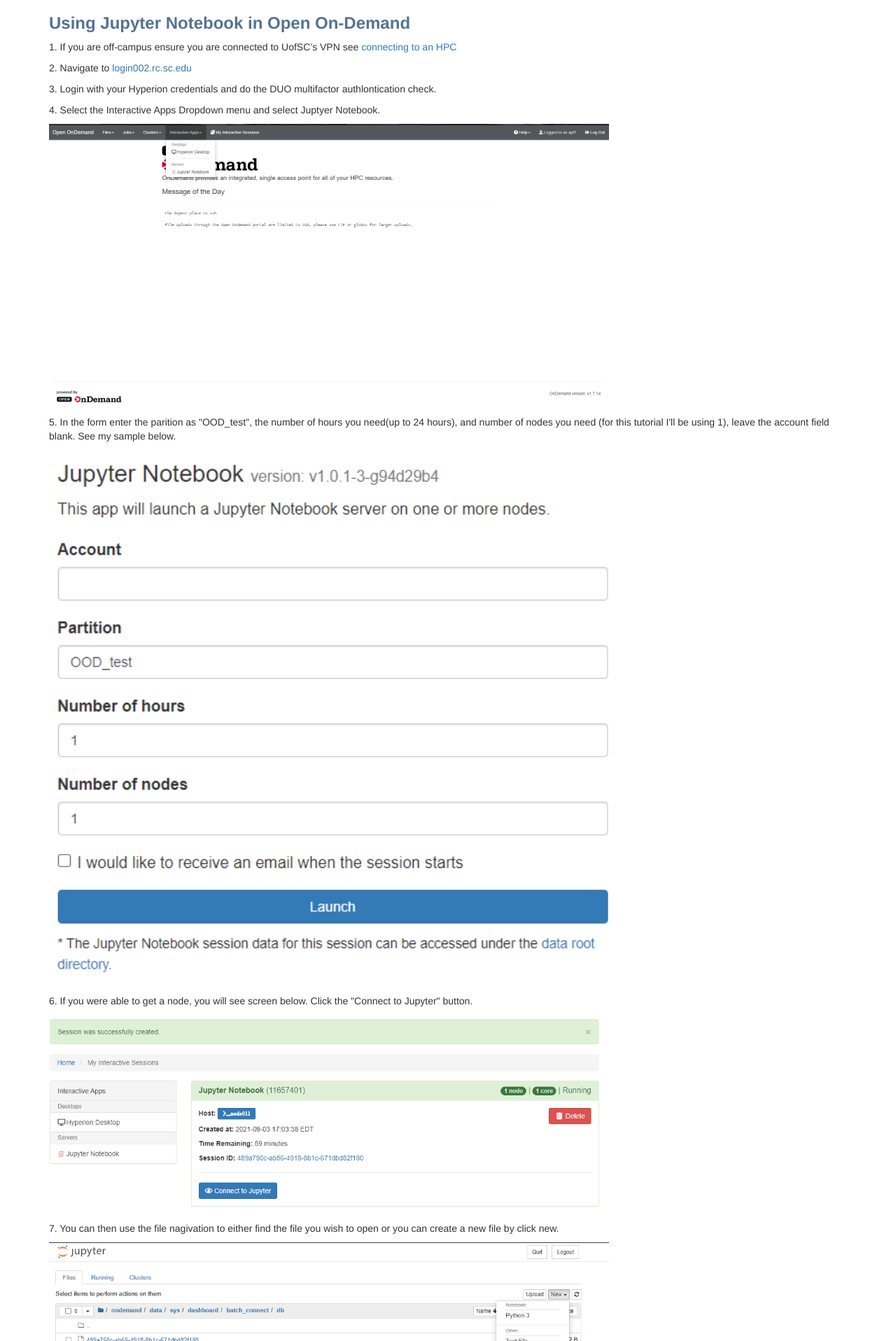
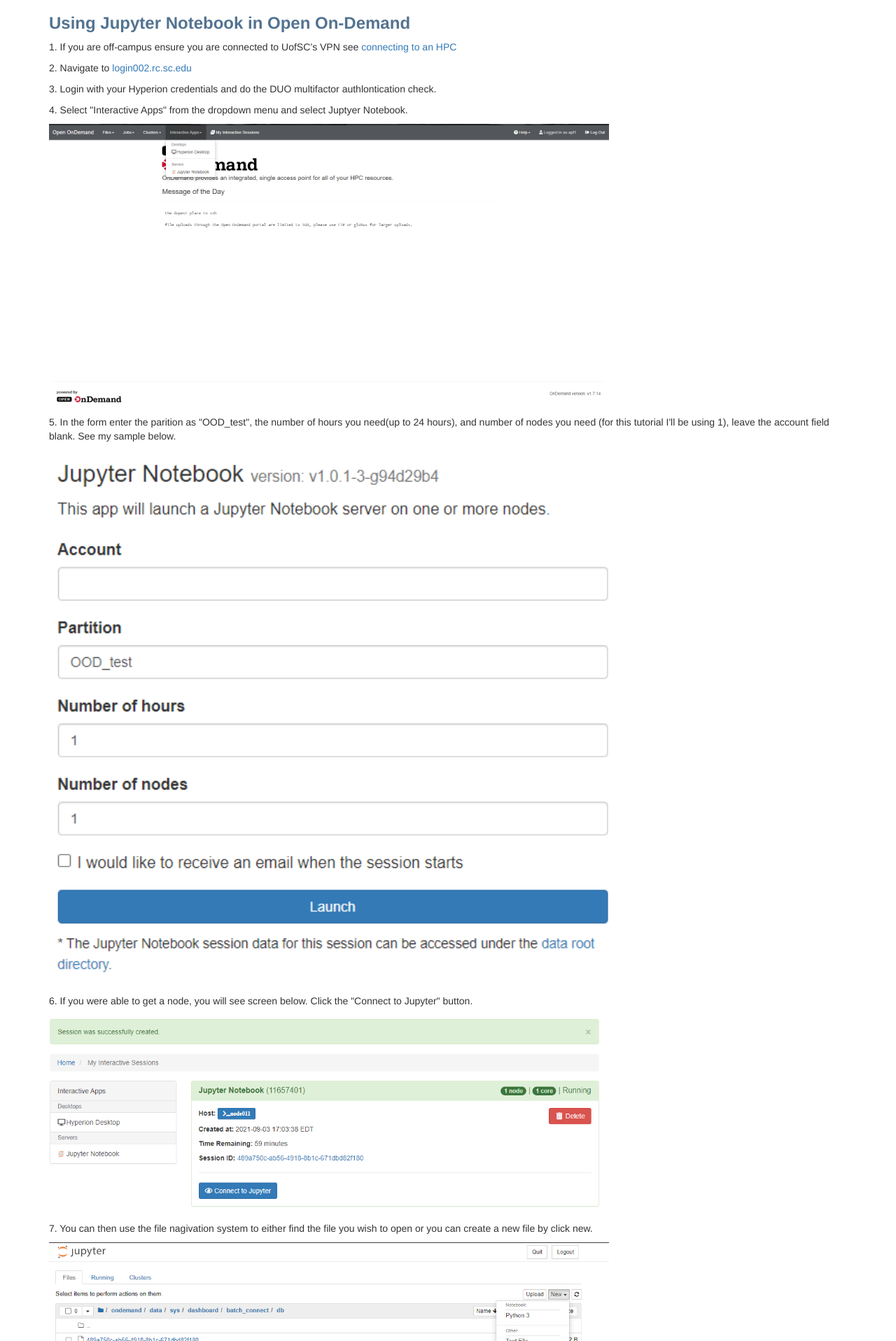
Before and after one commit to uofsc-rc/uofsc-rc.github.io, a Jekyll site: the page built from tutorials/jupyter.html, in a window 1280 px wide. Shown: the part 482-2398 px from the top of the page at 70% size. Built offline with Jekyll 4.4.1, drawn with Linux system fonts in a browser that asks for light colours.

Commit message:
Fixed spelling errors and cleaned up CSS on Jupyter notebook tutorial

```diff
--- a/tutorials/jupyter.html
+++ b/tutorials/jupyter.html
@@ -2,12 +2,6 @@
 layout: default
 title: Jupyter Tutorial
 ---
-<link rel="stylesheet" href="../css/main.css">
-<style>
-.demo{
-width: 800px;
-height: auto;
-}</style>
 <div class="container">
     <div class="jumbotron header-img">
         <h1>Jupyter Tutorial</h1>
@@ -23,13 +17,13 @@
         <p>1. If you are off-campus ensure you are connected to UofSC’s VPN see <a href="https://uofsc-rc.github.io/sys-tutorial/getting-started">connecting to an HPC</a></p>
         <p>2. Navigate to <a href="https://login002.rc.sc.edu">login002.rc.sc.edu</a></p>
         <p>3. Login with your Hyperion credentials and do the DUO multifactor authlontication check.</p>
-        <p>4. Select the Interactive Apps Dropdown menu and select Juptyer Notebook.</p>
+        <p>4. Select "Interactive Apps" from the dropdown menu and select Juptyer Notebook.</p>
         <p><img class="demo" src="https://uofsc-rc.github.io/images/jupyter-1.png" alt="Screenshot of location of Juptyer Notebook link in top navigation menu."></p>
         <p>5. In the form enter the parition as "OOD_test", the number of hours you need(up to 24 hours), and number of nodes you need (for this tutorial I'll be using 1), leave the account field blank. See my sample below.</p>
         <p><img class="demo" src="https://uofsc-rc.github.io/images/jupyter-2.png" alt="account: blank, parition:OOD_test, hours: 1, nodes:1"></p>
         <p>6. If you were able to get a node, you will see screen below. Click the "Connect to Jupyter" button.</p>
         <p><img  class="demo" src="https://uofsc-rc.github.io/images/jupyter-3.png" alt="location of 'Connect to Jupyter' button"></p>
-        <p>7. You can then use the file nagivation to either find the file you wish to open or you can create a new file by click new.</p>
+        <p>7. You can then use the file nagivation system to either find the file you wish to open or you can create a new file by click new.</p>
         <p><img class="demo" src="https://uofsc-rc.github.io/images/jupyter-4.png" alt="new file button location"></p>
         <p>8. You can now access Juptyer notebook! Check out this <a href="https://github.com/uofsc-rc/uofsc-rc.github.io/tree/main/jobs/Jupyter/example-jupyter.ipynb">example notebook code for inspiration.</a></p>
         <p>For more help with Jupyter notebook <a href="https://jupyter-notebook.readthedocs.io/en/stable/">check out the documentation.</a></p>
```
